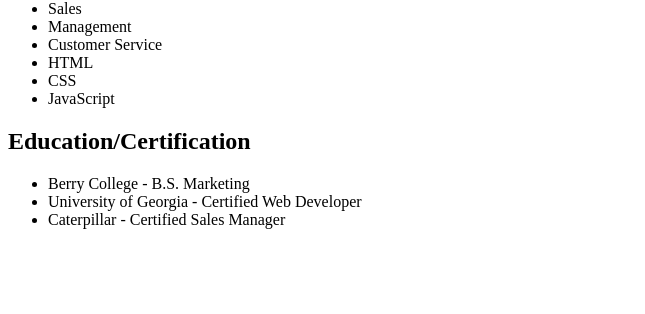
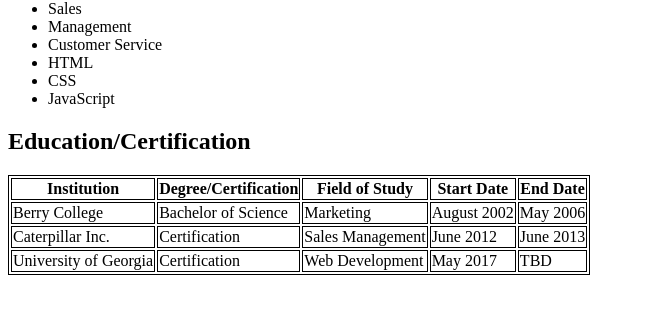
Before and after one commit to jbrazel83/Intro-to-Web-Dev.-HTML-Training, a plain HTML site: page Skills.html/skills.html in a window 1280 px wide. Shown: the part 144-458 px from the top of the page, without its empty margins (0-645 px from the left). Drawn offline with Linux system fonts and the light colour scheme.

Commit message:
Table added to skills 5/24/17 6:21 PM

```diff
--- a/Skills.html/skills.html
+++ b/Skills.html/skills.html
@@ -1,6 +1,9 @@
 <!DOCTYPE html>
 <html>
     <head>
+    <style>
+        table, th, td {border:1px solid black;}
+    </style>
         <title>John Brazel - Skills</title>
 
     </head>
@@ -17,10 +20,39 @@
                 <li>JavaScript</li>
             </ul>
         <h2>Education/Certification</h2>
-        <ul>
-            <li>Berry College - B.S. Marketing</li>
-            <li>University of Georgia - Certified Web Developer</li>
-            <li>Caterpillar - Certified Sales Manager
-        </ul>
+            <table>
+                <thead>
+                    <tr>
+                        <th>Institution</th>
+                        <th>Degree/Certification</th>
+                        <th>Field of Study</th>
+                        <th>Start Date</th>
+                        <th>End Date</th>
+                    </tr>
+                </thead>
+                <tbody>
+                    <tr>
+                        <td>Berry College</td>
+                        <td>Bachelor of Science</td>
+                        <td>Marketing</td>
+                        <td>August 2002</td>
+                        <td>May 2006</td>
+                    </tr>
+                    <tr>
+                        <td>Caterpillar Inc.</td>
+                        <td>Certification</td>
+                        <td>Sales Management</td>
+                        <td>June 2012</td>
+                        <td>June 2013</td>
+                    </tr>
+                    <tr>
+                        <td>University of Georgia</td>
+                        <td>Certification</td>
+                        <td>Web Development</td>
+                        <td>May 2017</td>
+                        <td>TBD</td>
+                    </tr>
+                </tbody>
+            </table>
     </body>
 </html>
```
Lines whose indentation alone changed are shown as unchanged.
